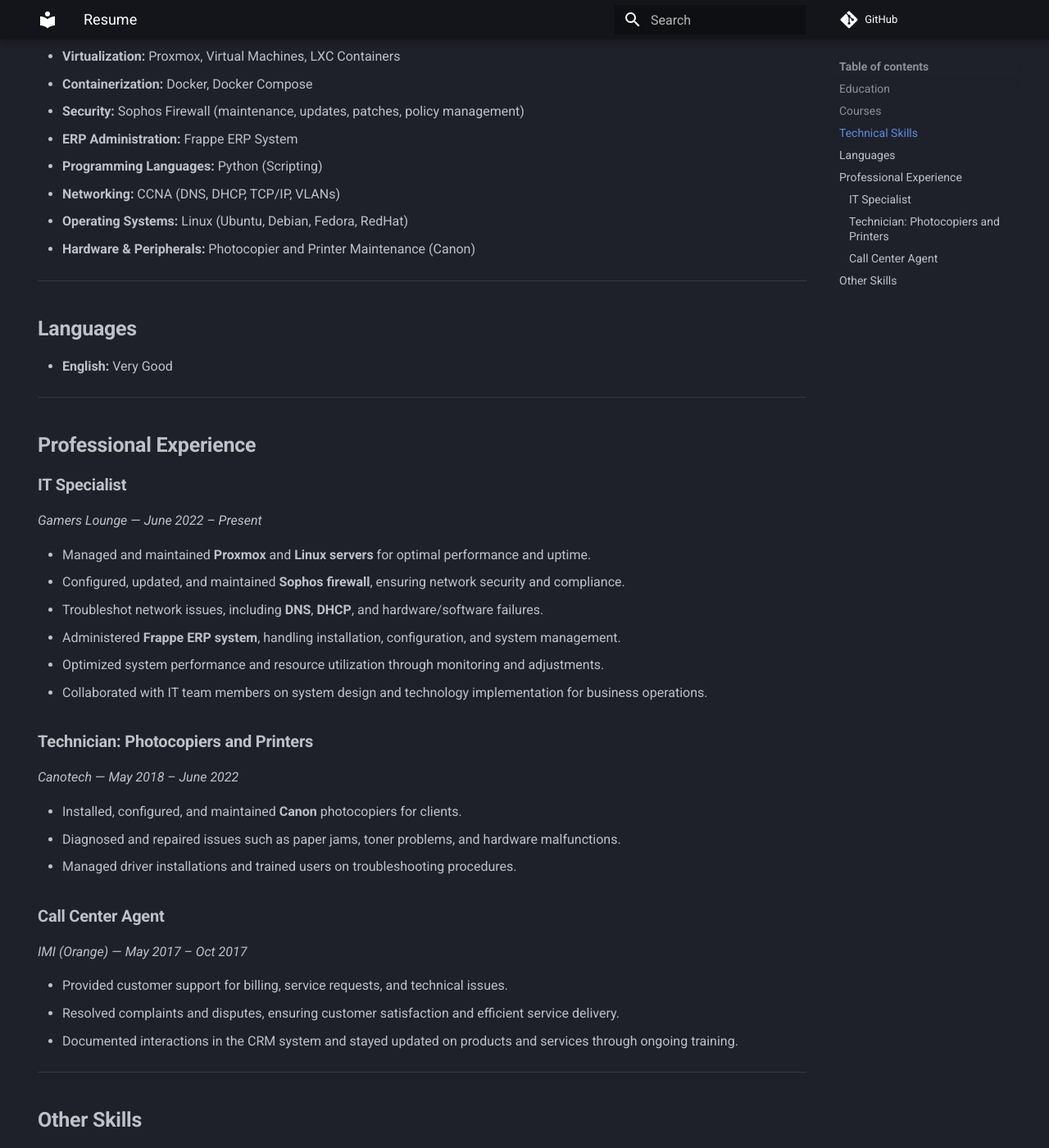
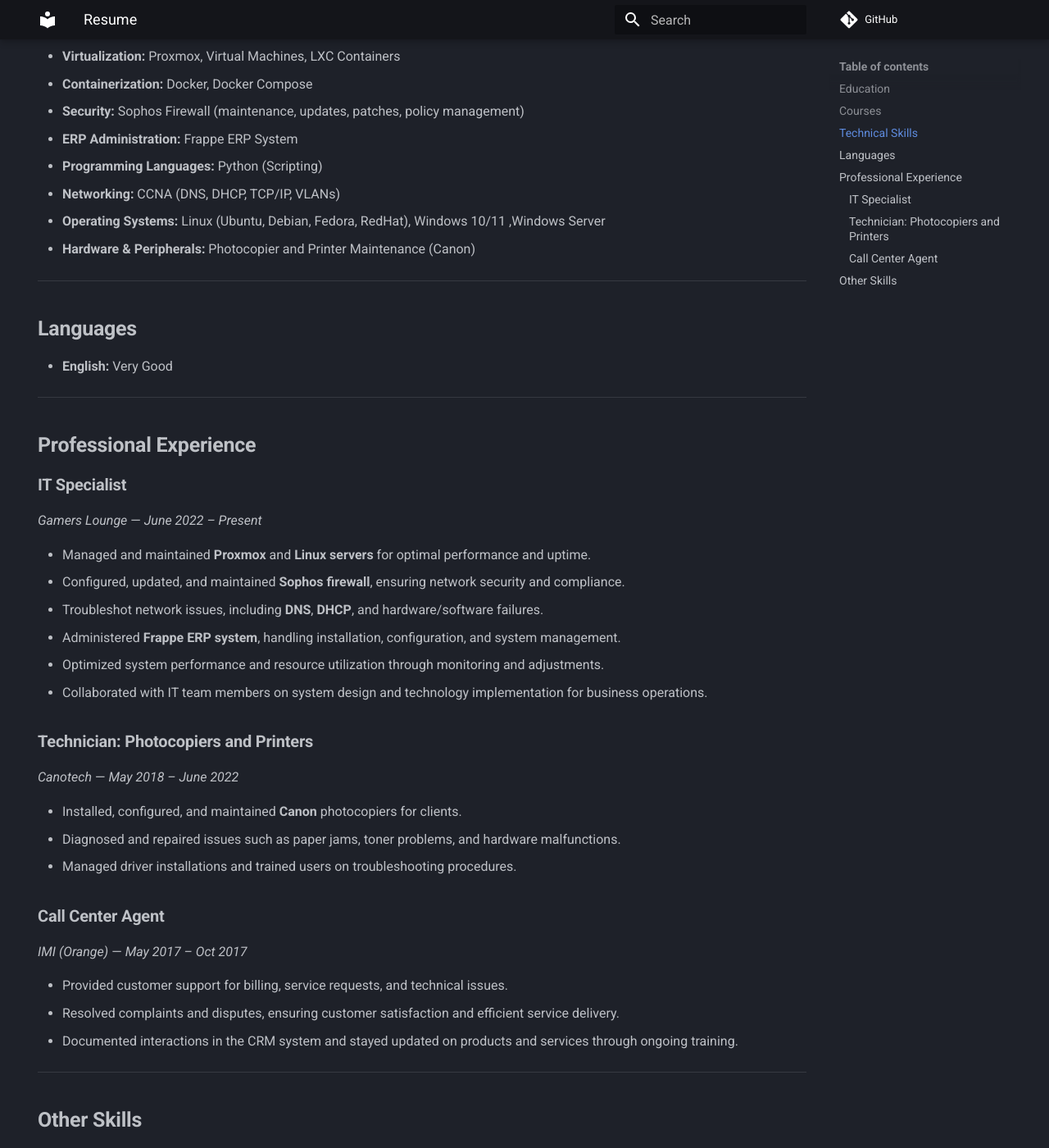
Before and after one commit to AbanoubEhab/AbanoubEhab.github.io, an MkDocs documentation site: the page built from docs/index.md, in a window 1280 px wide and 1400 px high, scrolled down 961 px. Shown: the whole window at 82% size. Built offline with MkDocs 1.6.1 and Material for MkDocs 9.7.7, drawn with Linux system fonts in a browser that asks for light colours; comment, search, counter and statistics services are not loaded.

```diff
--- a/docs/index.md
+++ b/docs/index.md
@@ -43,7 +43,7 @@ hide:
 - **ERP Administration:** Frappe ERP System
 - **Programming Languages:** Python (Scripting)
 - **Networking:** CCNA (DNS, DHCP, TCP/IP, VLANs)
-- **Operating Systems:** Linux (Ubuntu, Debian, Fedora, RedHat)
+- **Operating Systems:** Linux (Ubuntu, Debian, Fedora, RedHat), Windows 10/11 ,Windows Server
 - **Hardware & Peripherals:** Photocopier and Printer Maintenance (Canon)
 
 ---
```
Also changed, not shown: other parts of docs/index.md (+2 -0 lines), 5 other files.
